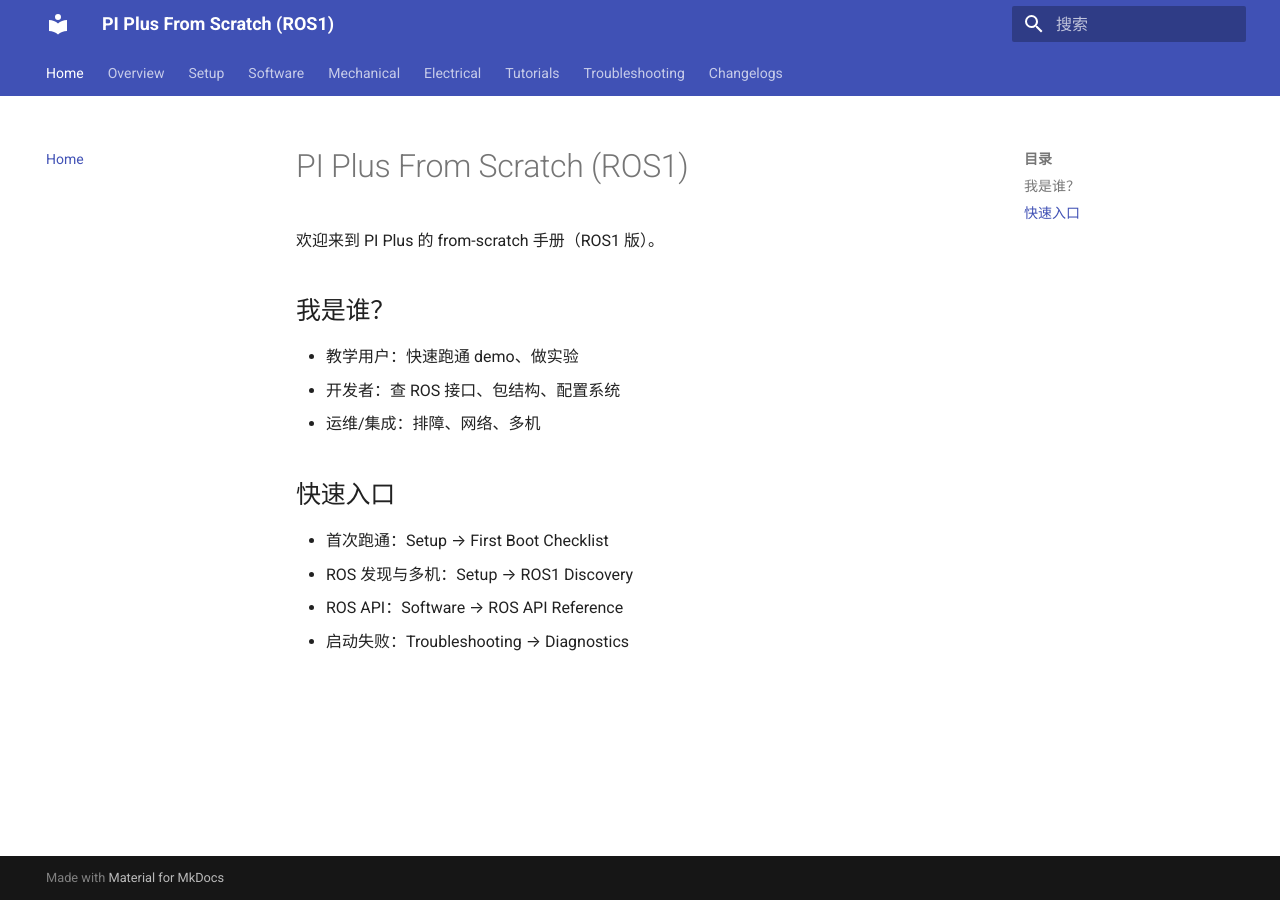
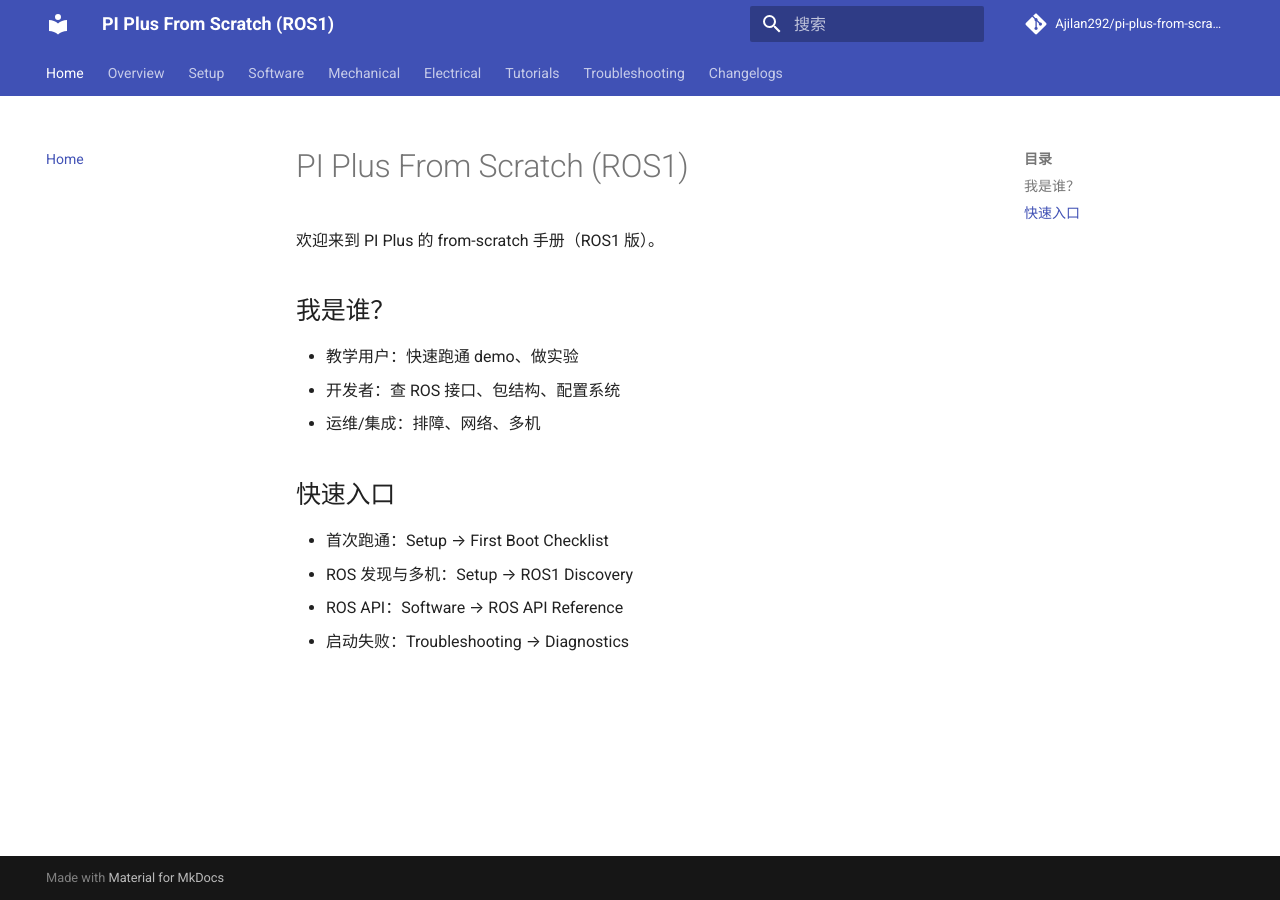
Before and after one commit to Ajilan292/pi-plus-from-scratch, an MkDocs documentation site: the page built from docs/index.md, in a window 1280 px wide. Built offline with MkDocs 1.6.1 and Material for MkDocs 9.7.7, drawn with Linux system fonts in a browser that asks for light colours; comment, search, counter and statistics services are not loaded.

Commit message:
set site_url and repo links

```diff
--- a/mkdocs.yml
+++ b/mkdocs.yml
@@ -1,3 +1,8 @@
+site_url: https://ajilan292.github.io/pi-plus-from-scratch/
+repo_url: https://github.com/Ajilan292/pi-plus-from-scratch
+repo_name: Ajilan292/pi-plus-from-scratch
+edit_uri: edit/main/docs/
+
 site_name: PI Plus From Scratch (ROS1)
 site_description: From-scratch manual for PI Plus based on ROS1
 
```
